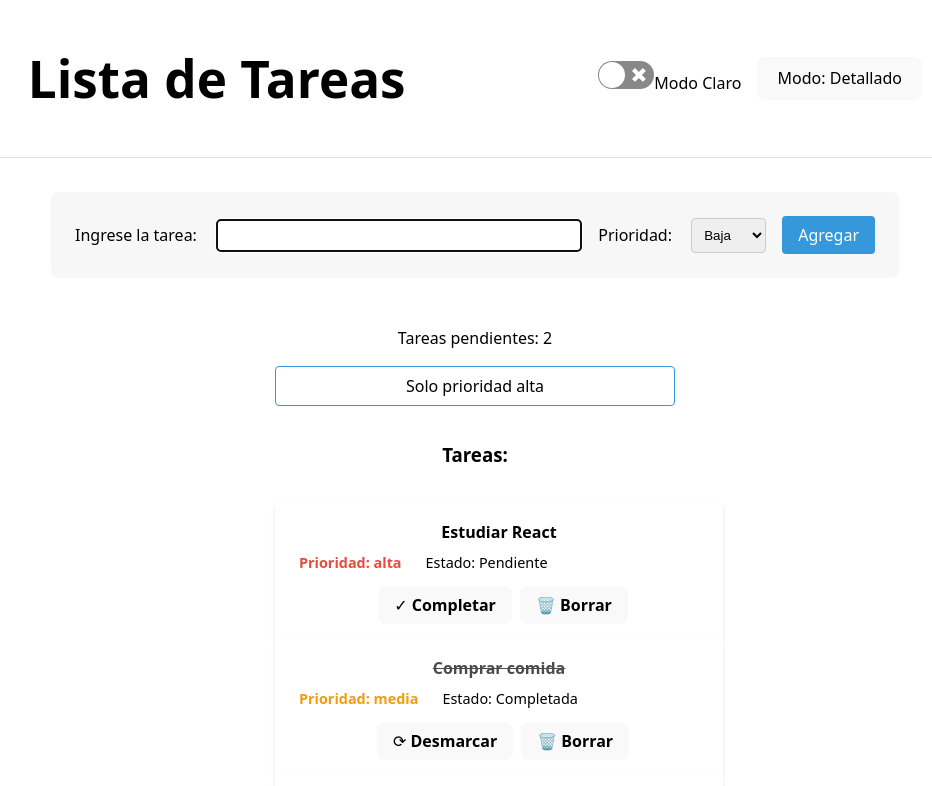
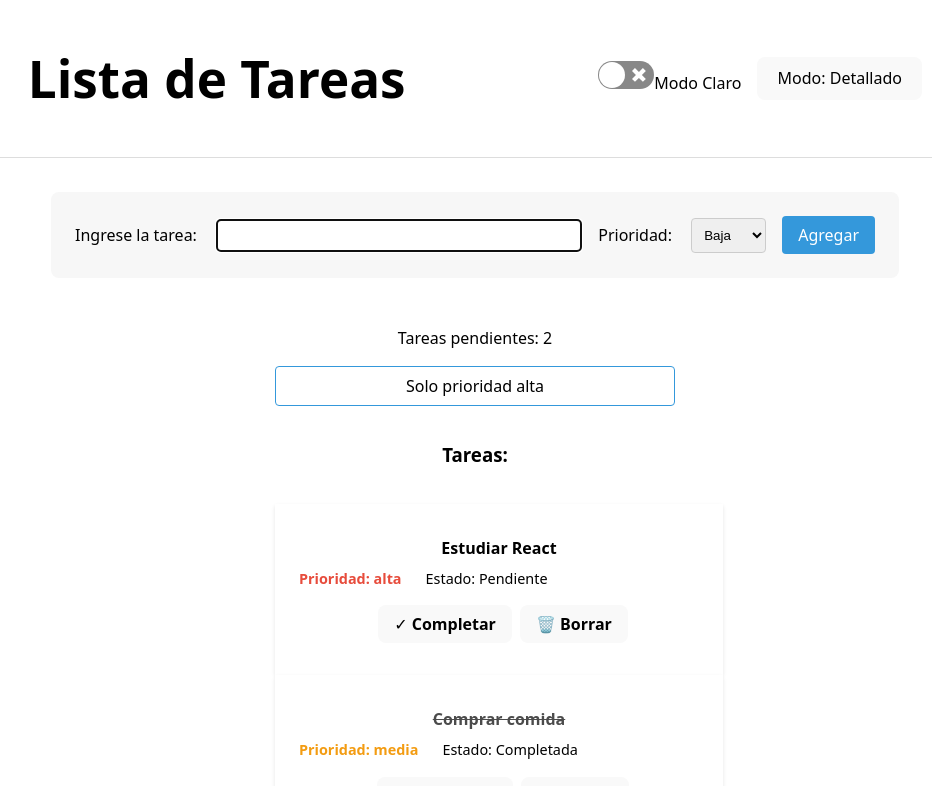
Before and after one commit to vanesaCarballido/To-DoList, a React (Vite) app in the folder vite-project/: page / in a window 1280 px wide. Shown: the top 786 px of the page, without its empty margins (165-1097 px from the left). Built offline with nearby package versions, Linux system fonts and the light colour scheme.

Commit message:
estilos css

```diff
--- a/vite-project/src/App.css
+++ b/vite-project/src/App.css
@@ -169,7 +169,6 @@ header {
 }
 
 
-
 .taskItem {
   width: 100%;
   border-color: #ccc;
@@ -188,14 +187,14 @@ header {
 
 /* Modo detallado */
 .taskItem--detailed {
-  padding: 1rem 1.5rem;
+  padding: 2rem 1.5rem;
   flex-direction: column;
-  align-items: flex-start;
+  align-items: center;
 }
 
 .taskItem--detailed .task-content {
   width: 100%;
-  margin-bottom: 0.8rem;
+  margin-bottom: 1rem;
 }
 
 .taskItem--detailed .task-details {
@@ -208,6 +207,7 @@ header {
 .taskItem--detailed .task-actions {
   align-self: flex-end;
 }
+
 /*Botones de las tarjetas en modo detallado*/
 .taskItem--detailed .task-actions button {
   margin-left: 0.5rem;
@@ -220,7 +220,7 @@ header {
 
 /* Modo compacto */
 .taskItem--compact {
-  padding: 0.7rem 1.5rem;
+  padding: 1rem 1.5rem;
   font-size: 1rem;
   font-size: 1rem;
   display: flex;
```
Also changed, not shown: 1 other file (tests, documents, lock files or other folders).
